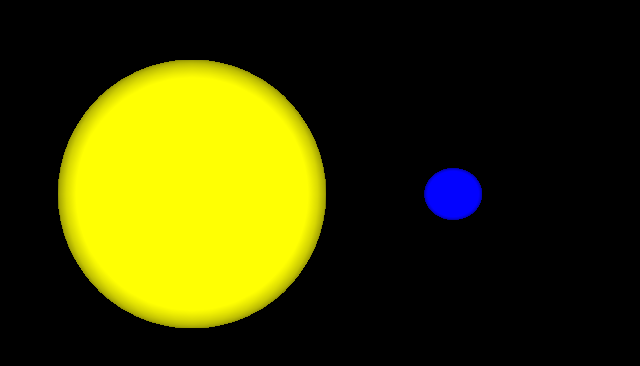
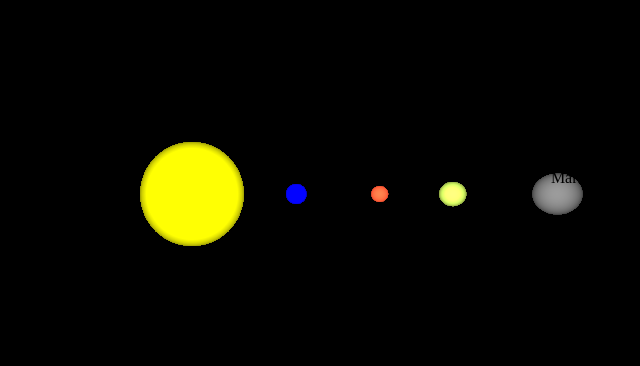
Before and after one commit to AyushMali-17/3dPlanets-, a plain HTML site: page index.html in a window 1280 px wide. Shown: the part 206-572 px from the top of the page, without its empty margins (448-1088 px from the left). Drawn offline with nearby package versions, Linux system fonts and the light colour scheme; animation ran at ten frames a second.

Commit message:
just starting -2

```diff
--- a/index.html
+++ b/index.html
@@ -7,53 +7,96 @@
     <style>
         body { margin: 0; }
         canvas { display: block; }
+        #info {
+            position: absolute;
+            top: 10px;
+            left: 10px;
+            color: white;
+            z-index: 100;
+            font-family: Arial, sans-serif;
+            background-color: rgba(0, 0, 0, 0.5);
+            padding: 10px;
+            border-radius: 5px;
+            display: none;
+        }
     </style>
 </head>
 <body>
+    <div id="info"></div>
     <script src="https://cdn.jsdelivr.net/npm/three@0.128.0/build/three.min.js"></script>
     <script src="https://cdn.jsdelivr.net/npm/three@0.128.0/examples/js/controls/OrbitControls.js"></script>
+    <script src="https://cdn.jsdelivr.net/npm/three@0.128.0/examples/js/renderers/CSS2DRenderer.js"></script>
     <script>
-        // Basic setup
         const scene = new THREE.Scene();
         const camera = new THREE.PerspectiveCamera(75, window.innerWidth / window.innerHeight, 0.1, 1000);
         const renderer = new THREE.WebGLRenderer();
         renderer.setSize(window.innerWidth, window.innerHeight);
         document.body.appendChild(renderer.domElement);
-
-        // Lighting
+        const labelRenderer = new THREE.CSS2DRenderer();
+        labelRenderer.setSize(window.innerWidth, window.innerHeight);
+        labelRenderer.domElement.style.position = 'absolute';
+        labelRenderer.domElement.style.top = '0';
+        document.body.appendChild(labelRenderer.domElement);
         const ambientLight = new THREE.AmbientLight(0xffffff, 0.5);
         scene.add(ambientLight);
         const pointLight = new THREE.PointLight(0xffffff, 1);
         camera.add(pointLight);
         scene.add(camera);
-
-        // Helper function to create planets
-        function createPlanet(size, color, distanceFromSun) {
+        function createPlanet(size, color, distance, name) {
             const geometry = new THREE.SphereGeometry(size, 32, 32);
             const material = new THREE.MeshStandardMaterial({ color: color });
             const planet = new THREE.Mesh(geometry, material);
-            planet.position.x = distanceFromSun;
+            planet.position.x = distance;
+            planet.name = name;
             return planet;
         }
-
-        // Creating planets
-        const sun = createPlanet(5, 0xFFFF00, 0);
+        function createLabel(name, vector) {
+            const div = document.createElement('div');
+            div.className = 'label';
+            div.textContent = name;
+            div.style.marginTop = '-1em';
+            const label = new THREE.CSS2DObject(div);
+            label.position.set(vector.x, vector.y, vector.z);
+            return label;
+        }
+        const sun = createPlanet(5, 0xFFFF00, 0, 'Sun');
         scene.add(sun);
-
-        const earth = createPlanet(1, 0x0000FF, 10);
-        scene.add(earth);
-
-        // Orbit controls
+        const planets = [
+            createPlanet(1, 0x0000FF, 10, 'Earth'),
+            createPlanet(0.8, 0xFF5733, 18, 'Mars'),
+            createPlanet(1.2, 0xBADA55, 25, 'Venus'),
+            createPlanet(2, 0x666666, 35, 'Jupiter')
+        ];
+        planets.forEach(planet => {
+            scene.add(planet);
+            const label = createLabel(planet.name, planet.position);
+            planet.add(label);
+        });
         const controls = new THREE.OrbitControls(camera, renderer.domElement);
         controls.enableZoom = true;
-
-        // Camera position
-        camera.position.z = 20;
-
-        // Animation loop
+        camera.position.z = 50;
+        const raycaster = new THREE.Raycaster();
+        const mouse = new THREE.Vector2();
+        function onMouseMove(event) {
+            mouse.x = (event.clientX / window.innerWidth) * 2 - 1;
+            mouse.y = - (event.clientY / window.innerHeight) * 2 + 1;
+        }
+        function onClick(event) {
+            raycaster.setFromCamera(mouse, camera);
+            const intersects = raycaster.intersectObjects(scene.children, true);
+            if (intersects.length > 0) {
+                const obj = intersects[0].object;
+                const info = document.getElementById('info');
+                info.style.display = 'block';
+                info.innerHTML = 'Clicked on: ' + obj.name;
+            }
+        }
+        window.addEventListener('mousemove', onMouseMove, false);
+        window.addEventListener('click', onClick, false);
         function animate() {
             requestAnimationFrame(animate);
             renderer.render(scene, camera);
+            labelRenderer.render(scene, camera);
         }
         animate();
     </script>
```
